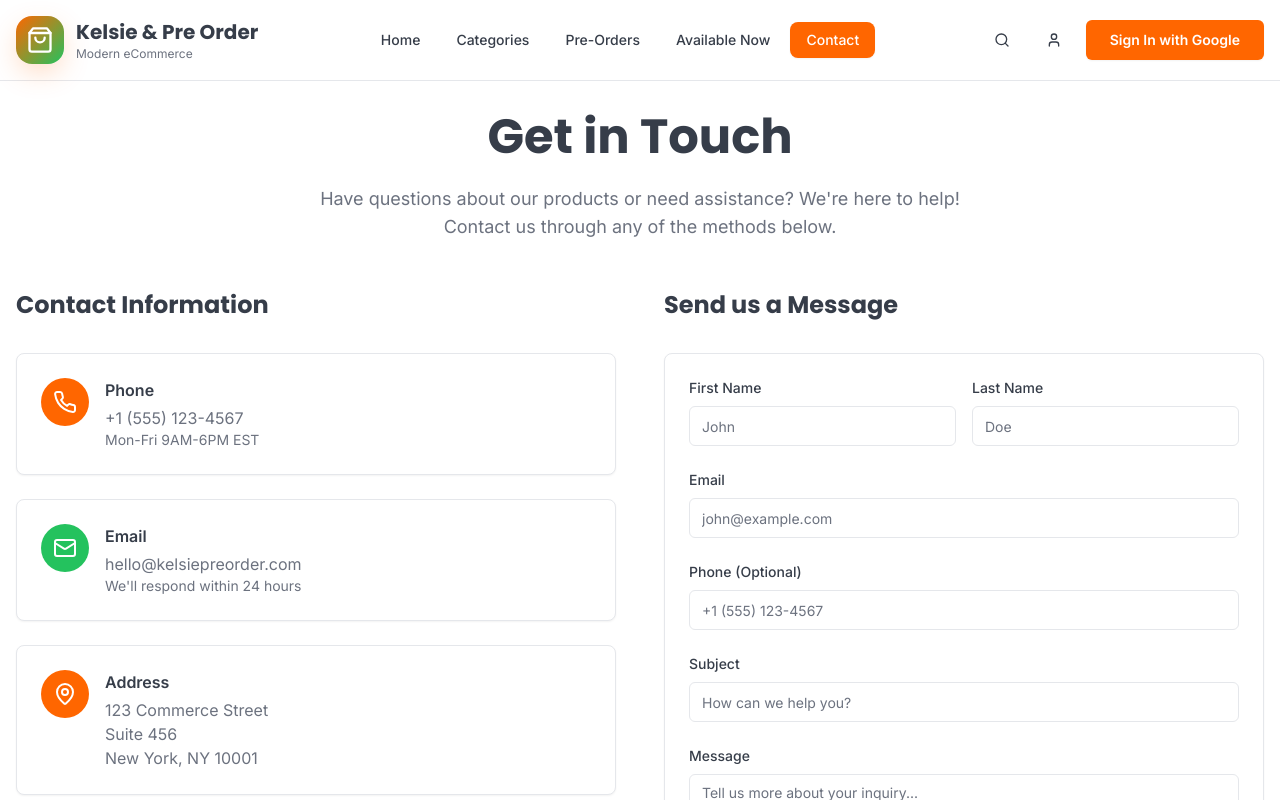
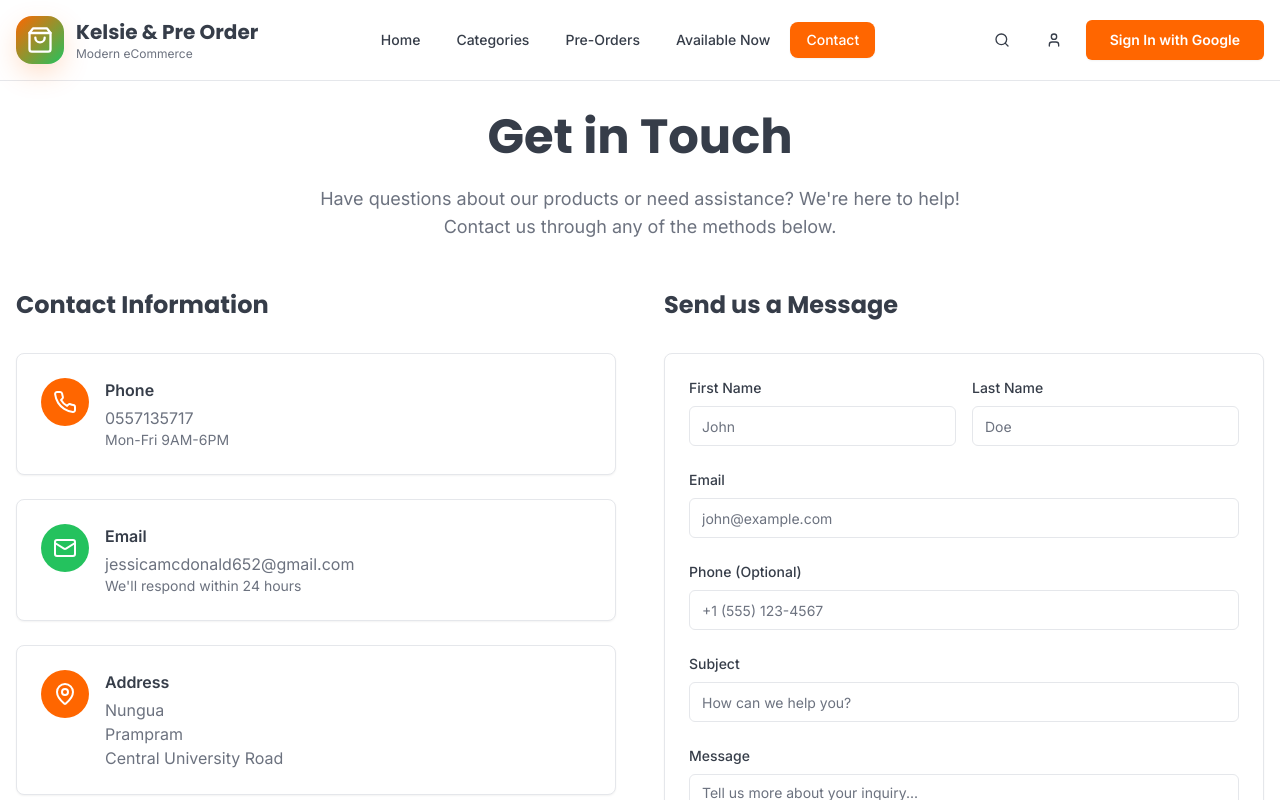
Before and after one commit to ikaydreams/kelsies-preorder-boutique, a React (Vite) app: page /contact in a window 1280 px wide. Shown: the top 800 px of the page. Built offline with nearby package versions, Linux system fonts and the light colour scheme.

Commit message:
Update Contact.tsx

```diff
--- a/src/pages/Contact.tsx
+++ b/src/pages/Contact.tsx
@@ -51,8 +51,8 @@ const Contact = () => {
                     </div>
                     <div>
                       <h3 className="font-semibold text-foreground mb-1">Phone</h3>
-                      <p className="text-muted-foreground">+1 (555) 123-4567</p>
-                      <p className="text-sm text-muted-foreground">Mon-Fri 9AM-6PM EST</p>
+                      <p className="text-muted-foreground">0557135717</p>
+                      <p className="text-sm text-muted-foreground">Mon-Fri 9AM-6PM </p>
                     </div>
                   </div>
                 </CardContent>
@@ -66,7 +66,7 @@ const Contact = () => {
                     </div>
                     <div>
                       <h3 className="font-semibold text-foreground mb-1">Email</h3>
-                      <p className="text-muted-foreground">hello@kelsiepreorder.com</p>
+                      <p className="text-muted-foreground">jessicamcdonald652@gmail.com</p>
                       <p className="text-sm text-muted-foreground">We'll respond within 24 hours</p>
                     </div>
                   </div>
@@ -82,9 +82,9 @@ const Contact = () => {
                     <div>
                       <h3 className="font-semibold text-foreground mb-1">Address</h3>
                       <p className="text-muted-foreground">
-                        123 Commerce Street<br />
-                        Suite 456<br />
-                        New York, NY 10001
+                       Nungua<br />
+                        Prampram<br />
+                       Central University Road
                       </p>
                     </div>
                   </div>
```
